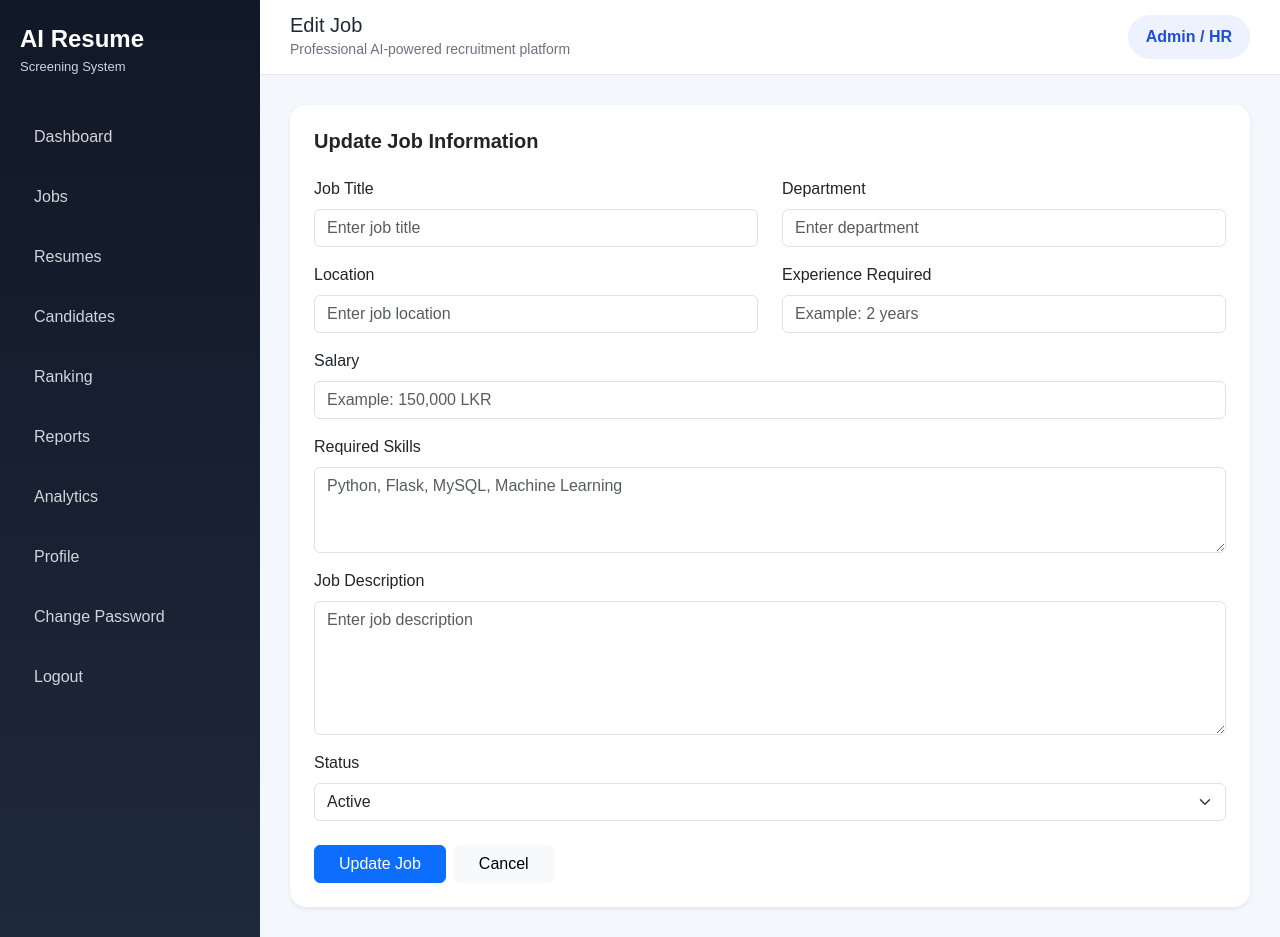
After one commit to Lakiindu/AI-Resume-Screening-System, a Flask app: template templates/jobs/edit.html in a window 1280 px wide. The commit adds this page. Run offline with Flask 3, Linux system fonts and the light colour scheme; the template is opened without the code that fills it, so the values that code supplies are empty.

Commit message:
Add view and edit functionality for jobs

```diff
--- /dev/null
+++ b/templates/jobs/edit.html
@@ -0,0 +1,91 @@
+{% extends "layouts/base.html" %}
+
+{% set title = "Edit Job | AI Resume Screening System" %}
+{% set page_title = "Edit Job" %}
+
+{% block content %}
+
+<div class="card border-0 shadow-sm rounded-4">
+    <div class="card-body p-4">
+
+        <h5 class="fw-bold mb-4">Update Job Information</h5>
+
+        <form method="POST">
+
+            <div class="row">
+                <div class="col-md-6 mb-3">
+                    <label for="job_title" class="form-label">Job Title</label>
+                    <input type="text" id="job_title" name="job_title" class="form-control"
+                           value="{{ job.job_title }}" placeholder="Enter job title" required>
+                </div>
+
+                <div class="col-md-6 mb-3">
+                    <label for="department" class="form-label">Department</label>
+                    <input type="text" id="department" name="department" class="form-control"
+                           value="{{ job.department }}" placeholder="Enter department" required>
+                </div>
+            </div>
+
+            <div class="row">
+                <div class="col-md-6 mb-3">
+                    <label for="location" class="form-label">Location</label>
+                    <input type="text" id="location" name="location" class="form-control"
+                           value="{{ job.location }}" placeholder="Enter job location" required>
+                </div>
+
+                <div class="col-md-6 mb-3">
+                    <label for="experience_required" class="form-label">Experience Required</label>
+                    <input type="text" id="experience_required" name="experience_required"
+                           class="form-control" value="{{ job.experience_required }}"
+                           placeholder="Example: 2 years" required>
+                </div>
+            </div>
+
+            <div class="mb-3">
+                <label for="salary" class="form-label">Salary</label>
+                <input type="text" id="salary" name="salary" class="form-control"
+                       value="{{ job.salary }}" placeholder="Example: 150,000 LKR">
+            </div>
+
+            <div class="mb-3">
+                <label for="required_skills" class="form-label">Required Skills</label>
+                <textarea id="required_skills" name="required_skills" class="form-control"
+                          rows="3" placeholder="Python, Flask, MySQL, Machine Learning"
+                          required>{{ job.required_skills }}</textarea>
+            </div>
+
+            <div class="mb-3">
+                <label for="description" class="form-label">Job Description</label>
+                <textarea id="description" name="description" class="form-control"
+                          rows="5" placeholder="Enter job description"
+                          required>{{ job.description }}</textarea>
+            </div>
+
+            <div class="mb-4">
+                <label for="status" class="form-label">Status</label>
+                <select id="status" name="status" class="form-select" required>
+                    <option value="active" {% if job.status == 'active' %}selected{% endif %}>
+                        Active
+                    </option>
+                    <option value="closed" {% if job.status == 'closed' %}selected{% endif %}>
+                        Closed
+                    </option>
+                </select>
+            </div>
+
+            <div class="d-flex gap-2">
+                <button type="submit" class="btn btn-primary px-4">
+                    Update Job
+                </button>
+
+                <a href="{{ url_for('jobs.view', job_id=job.id) }}" class="btn btn-light px-4">
+                    Cancel
+                </a>
+            </div>
+
+        </form>
+
+    </div>
+</div>
+
+{% endblock %}
```
Also changed, not shown: modules/jobs/routes.py (+53 -1 lines), modules/jobs/services.py (+60 -0 lines), templates/jobs/index.html (+14 -0 lines), templates/jobs/view.html (added, +62 -0 lines).
